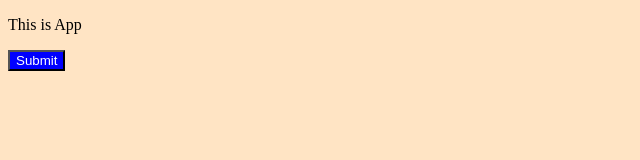
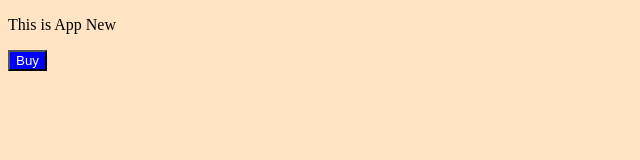
Before and after one commit to lehuuhuy29/git-tutorial, a plain HTML site: page index.html in a window 1280 px wide. Shown: the full height of the page, 0-640 px from the left. Drawn offline with Linux system fonts and the light colour scheme.

Commit message:
update new index.html

```diff
--- a/index.html
+++ b/index.html
@@ -9,8 +9,8 @@
   <link rel="stylesheet" href="style2.css">
 </head>
 <body>
-  <p>This is App</p>
-  <button>Submit</button>
+  <p>This is App New</p>
+  <button>Buy</button>
 
 </body>
 </html>
```
